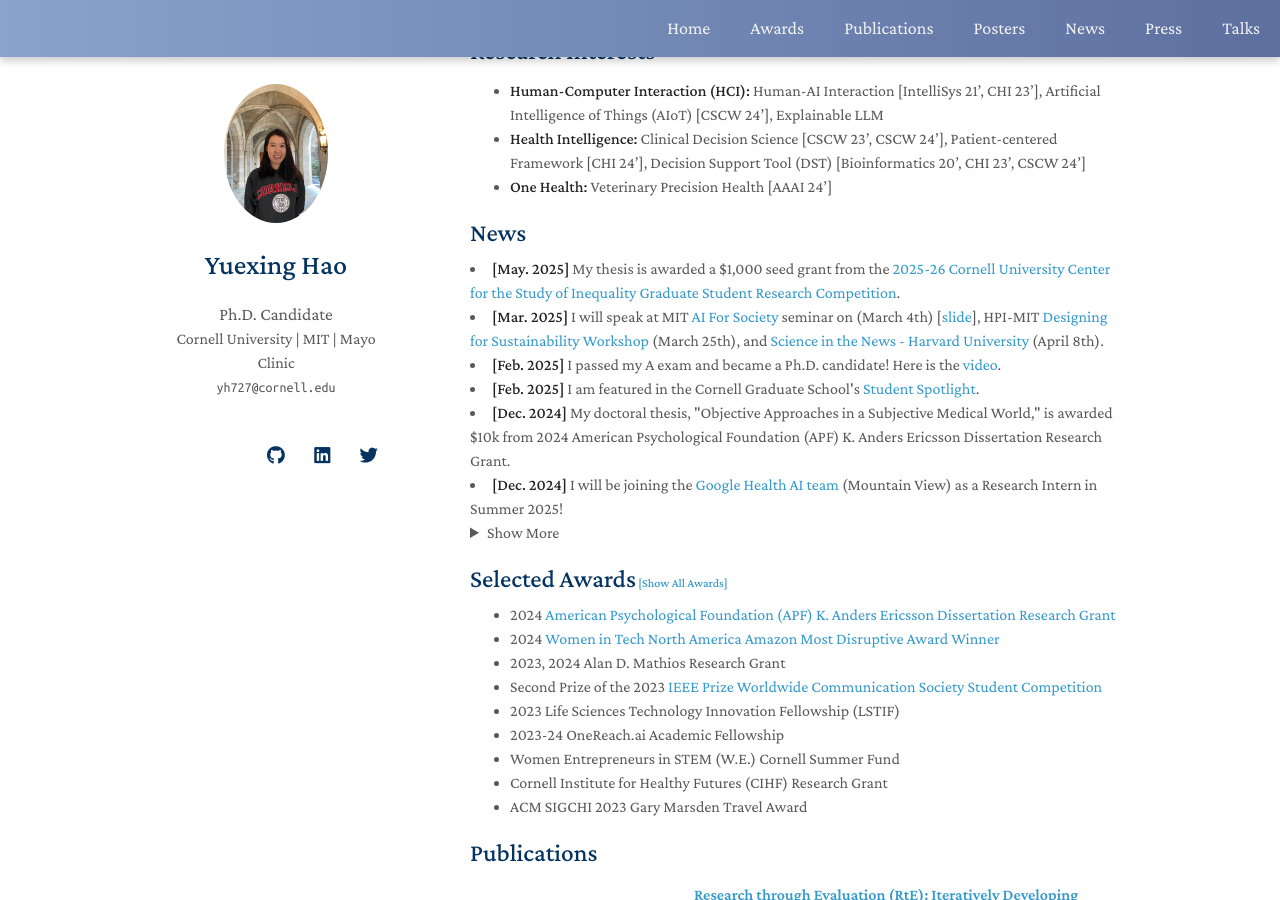
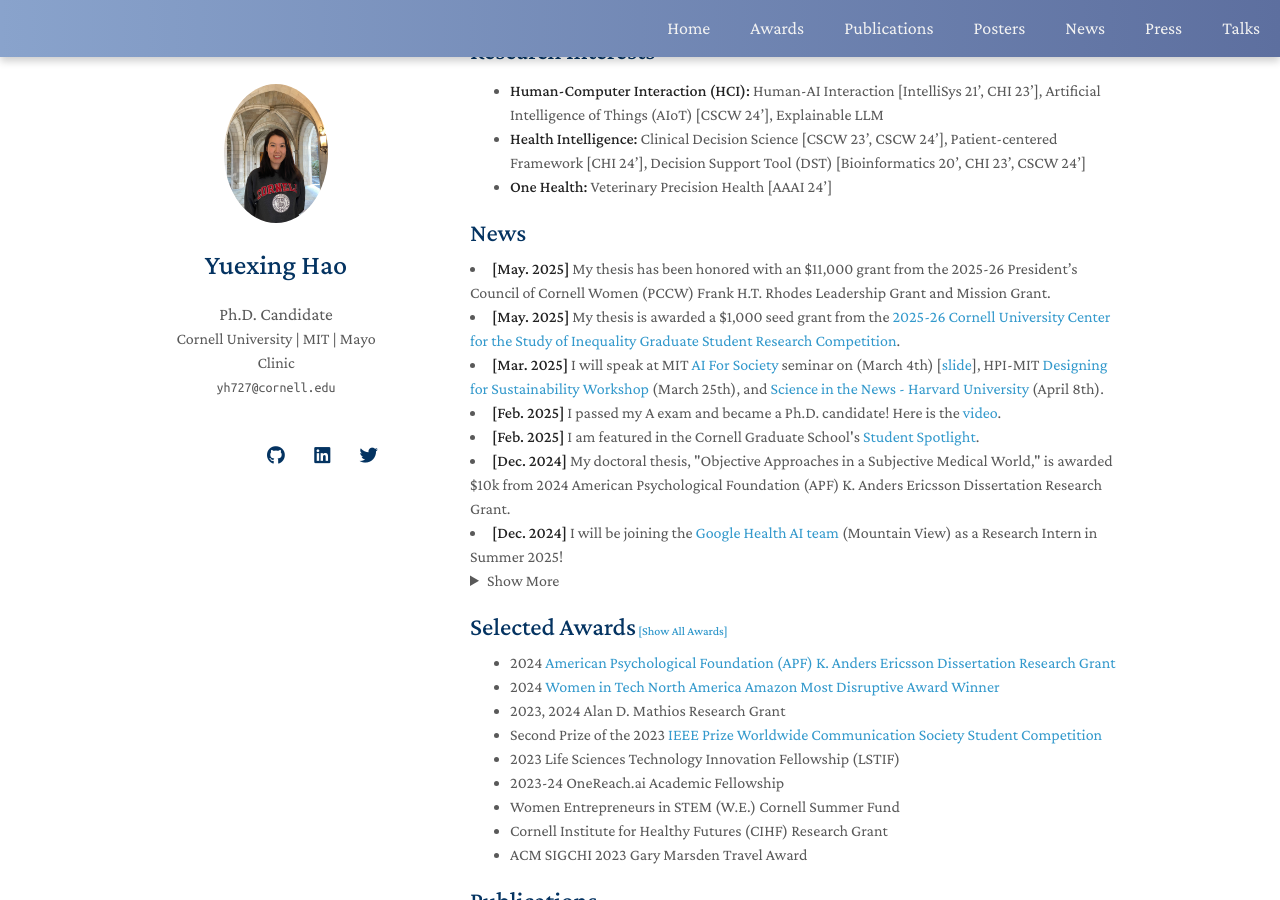
Before and after one commit to YuexingHao/Yuexing-Hao, a Jekyll site: the page built from index.md, in a window 1280 px wide and 900 px high, scrolled down 300 px. Built offline with Jekyll 4.4.1, drawn with Linux system fonts in a browser that asks for light colours; nearby versions of some CDN libraries; a style sheet for code colours, icons or effects is not loaded; our own code applies the rules of GitHub Pages for plain Markdown files.

Commit message:
Update news.md

```diff
--- a/_includes/news.md
+++ b/_includes/news.md
@@ -1,5 +1,6 @@
 <h2 id="news" style="margin: 20px 0px 10px;">News</h2>
 
+<li><strong>[May. 2025]</strong> My thesis has been honored with an $11,000 grant from the 2025-26 President’s Council of Cornell Women (PCCW) Frank H.T. Rhodes Leadership Grant and Mission Grant.</li>
 <li><strong>[May. 2025]</strong> My thesis is awarded a $1,000 seed grant from the <a href="https://yuexinghao.github.io/Yuexing-Hao/assets/files/CSI_Grant_1k.pdf">2025-26 Cornell University Center for the Study of Inequality Graduate Student Research Competition</a>.</li>
 <li><strong>[Mar. 2025]</strong> I will speak at MIT <a href="https://ai4society.mit.edu/">AI For Society</a> seminar on (March 4th) [<a href="https://yuexinghao.github.io/Yuexing-Hao/assets/files/Ai4Society_Talk_Mar_25.pdf">slide</a>], HPI-MIT <a href="https://design.mit.edu/events/spring-2025-hpi-mit-workshop?preview=1">Designing for Sustainability Workshop </a> (March 25th), and <a href="https://sites.harvard.edu/sitn/">Science in the News - Harvard University </a> (April 8th).</li>
 <li><strong>[Feb. 2025]</strong> I passed my A exam and became a Ph.D. candidate! Here is the <a href="https://www.youtube.com/watch?v=kLMpPQfK7pU&ab_channel=YuexingHao">video</a>.</li>
```
